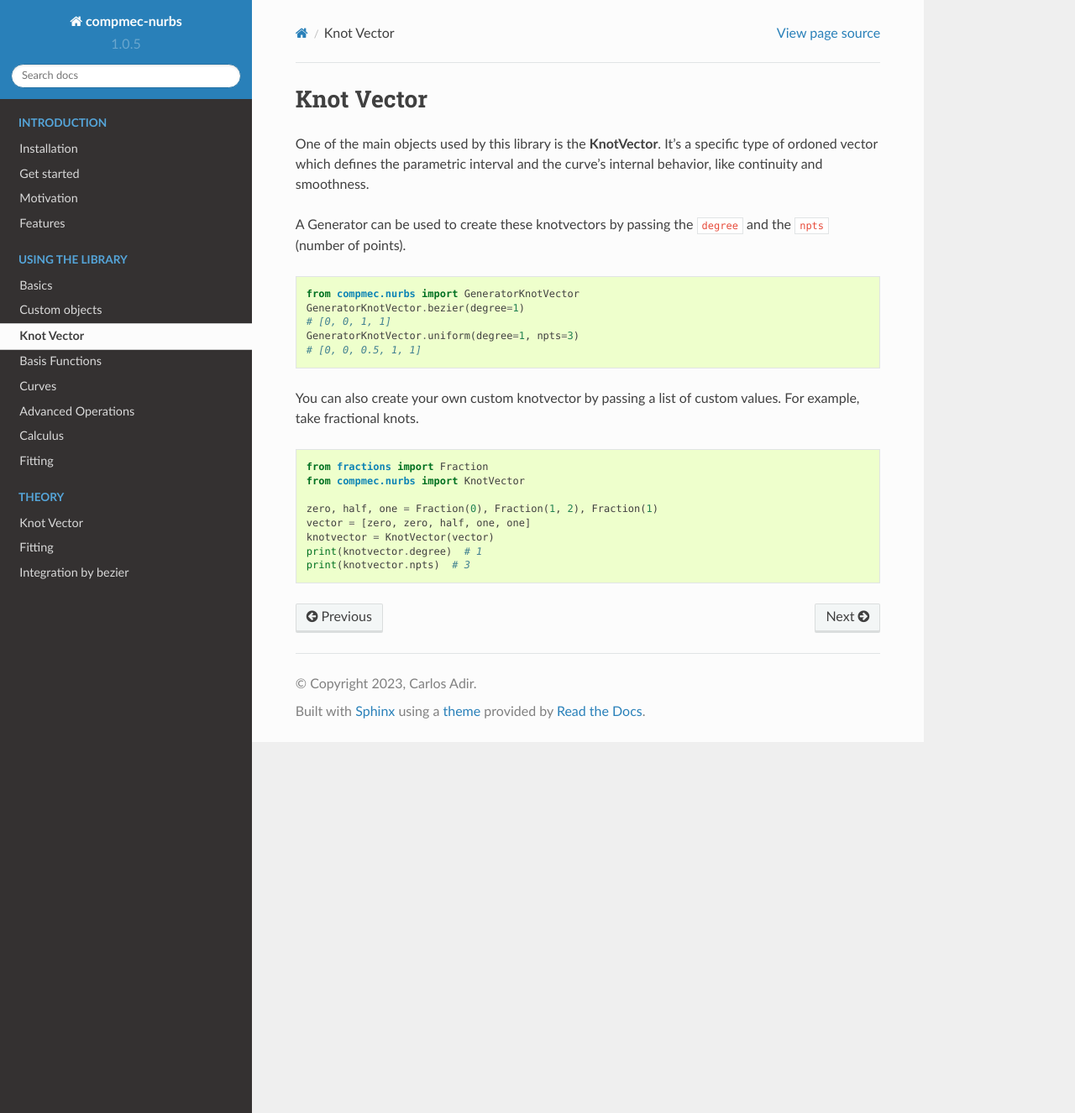
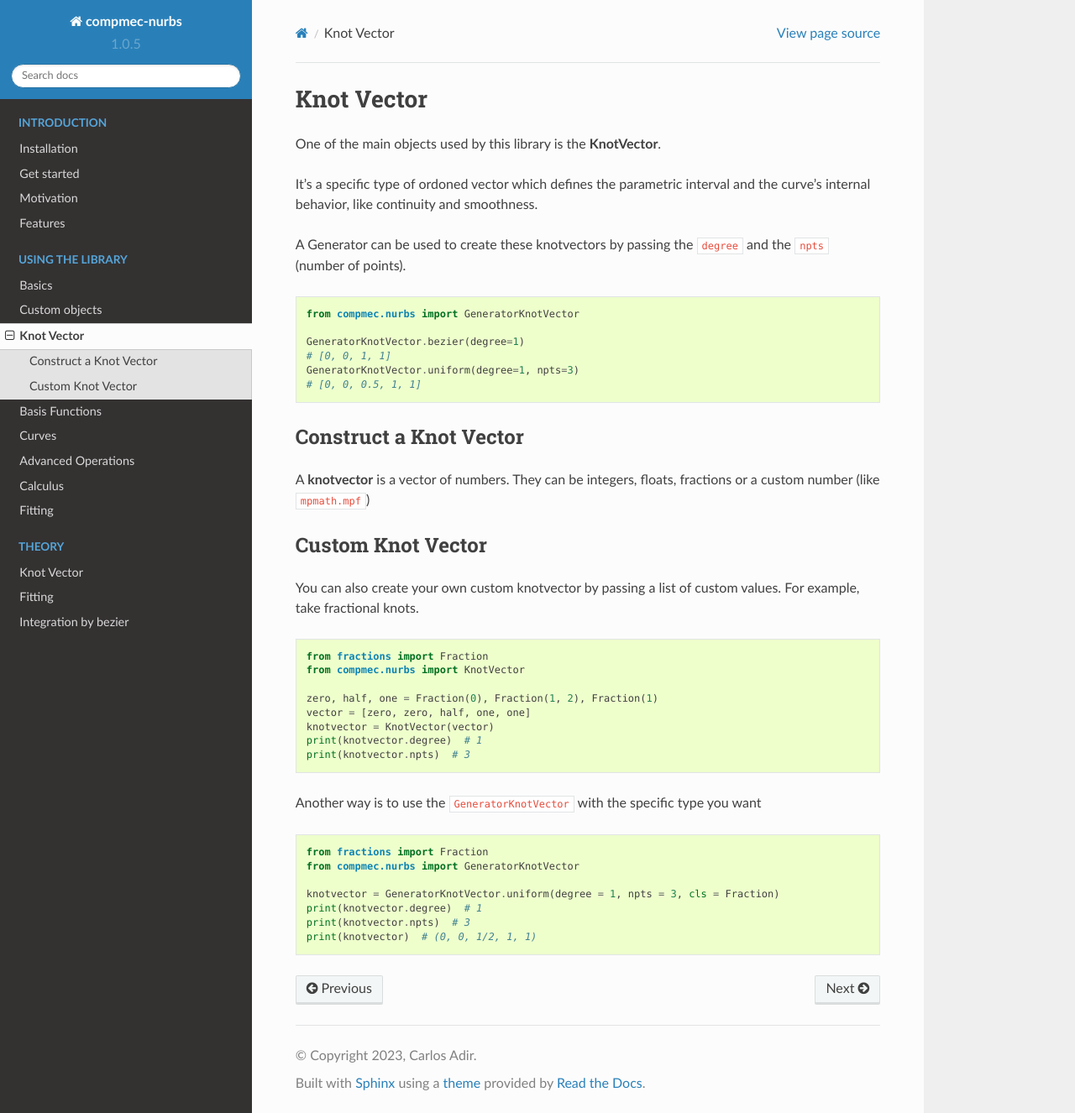
Before and after one commit to compmec/pynurbs, a Sphinx documentation site: the page built from docs/source/rst/knotvector.rst, in a window 1280 px wide and 1326 px high. Shown: the whole window at 84% size. Built offline with Sphinx 7.4.7 and the Read the Docs theme 2.0.0, drawn with Linux system fonts in a browser that asks for light colours; the version number is read from the project's files by our own code.

```diff
--- a/docs/source/index.rst
+++ b/docs/source/index.rst
@@ -1,5 +1,5 @@
-.. image:: img/logo.png
-  :width: 70 %
+.. image:: img/logo.svg
+  :width: 100 %
   :alt: compmec-nurbs
   :align: center
 
@@ -8,6 +8,7 @@ Documentation
 
 **compmec-nurbs** is a python package for geometry parametrization.
 
+**compmec-nurbs** provides easy-to-use data structures to describe parametric curves and allows the use of :ref:`custom-objects`.
 
 .. toctree::
   :maxdepth: 2
--- a/docs/source/rst/custom_objects.rst
+++ b/docs/source/rst/custom_objects.rst
@@ -1,5 +1,6 @@
 
 .. _custom-objects:
+
 ==============
 Custom objects
 ==============
--- a/docs/source/rst/features.rst
+++ b/docs/source/rst/features.rst
@@ -8,7 +8,7 @@ Features
 * :ref:`insert-remove-knots`
 * :ref:`degree-increase-decrease`
 * :ref:`split-unite`
-* :ref:`math-operations` (Sum, sub, mult and div curves)
+* :ref:`math-operations`
 * :ref:`projection-basics`
 * :ref:`intersection-basics`
 * :ref:`derivative-basics`
--- a/docs/source/rst/knotvector.rst
+++ b/docs/source/rst/knotvector.rst
@@ -1,8 +1,8 @@
 Knot Vector
 =============
 
+One of the main objects used by this library is the **KnotVector**.
 
-One of the main objects used by this library is the **KnotVector**.
 It's a specific type of ordoned vector which defines the parametric interval and the curve's internal behavior, like continuity and smoothness.
 
 A Generator can be used to create these knotvectors by passing the ``degree`` and the ``npts`` (number of points).
@@ -10,10 +10,20 @@ A Generator can be used to create these knotvectors by passing the ``degree`` an
 .. code-block:: python
 
     from compmec.nurbs import GeneratorKnotVector
+
     GeneratorKnotVector.bezier(degree=1)
     # [0, 0, 1, 1]
     GeneratorKnotVector.uniform(degree=1, npts=3)
     # [0, 0, 0.5, 1, 1]
+
+Construct a Knot Vector
+-----------------------
+
+A **knotvector** is a vector of numbers. They can be integers, floats, fractions or a custom number (like ``mpmath.mpf``)
+
+
+Custom Knot Vector
+------------------
 
 You can also create your own custom knotvector by passing a list of custom values.
 For example, take fractional knots.
@@ -28,3 +38,15 @@ For example, take fractional knots.
     knotvector = KnotVector(vector)
     print(knotvector.degree)  # 1
     print(knotvector.npts)  # 3
+
+Another way is to use the ``GeneratorKnotVector`` with the specific type you want
+
+.. code-block:: python
+
+    from fractions import Fraction
+    from compmec.nurbs import GeneratorKnotVector
+
+    knotvector = GeneratorKnotVector.uniform(degree = 1, npts = 3, cls = Fraction)
+    print(knotvector.degree)  # 1
+    print(knotvector.npts)  # 3
+    print(knotvector)  # (0, 0, 1/2, 1, 1)
--- a/docs/source/rst/motivation.rst
+++ b/docs/source/rst/motivation.rst
@@ -10,4 +10,4 @@ Motivation
 
 The third point is the main motivation since there are no other libraries which allows use of custom objects like explained here: :ref:`custom-objects`
 
-For example, the [compmec-shape]https://github.com/compmec/shape library uses the custom object ``Point2D`` and fractions to get better precision.
+For example, the `compmec-shape <https://github.com/compmec/shape>`_ library uses the custom object ``Point2D`` and fractions to get exact point position.
```
Also changed, not shown: README.md (+18 -18 lines), docs/source/rst/basics.rst (+16 -17 lines), docs/source/sphinx_gallery_examples/index.rst (added, +21 -0 lines), docs/source/img/force_degree_reduce.png, docs/source/img/force_removal_knot.png, docs/source/img/logo.png (deleted), docs/source/img/logo.svg (added), 2 other files.
